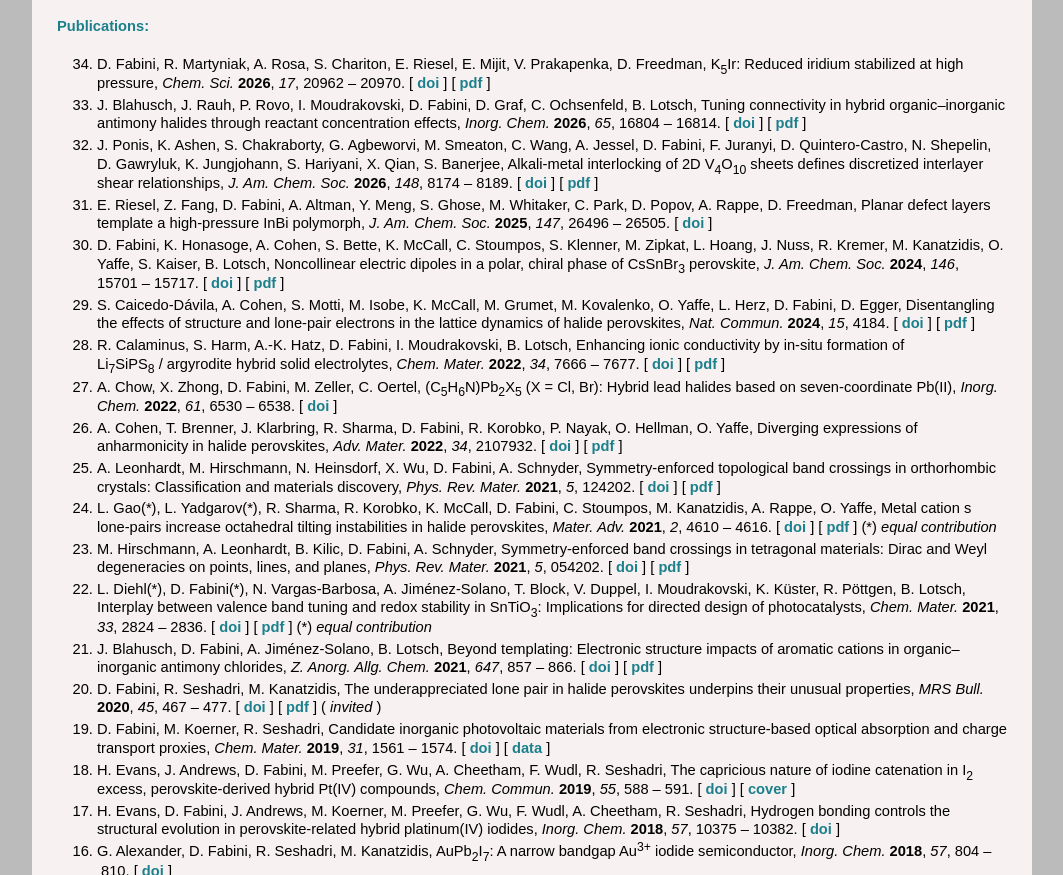
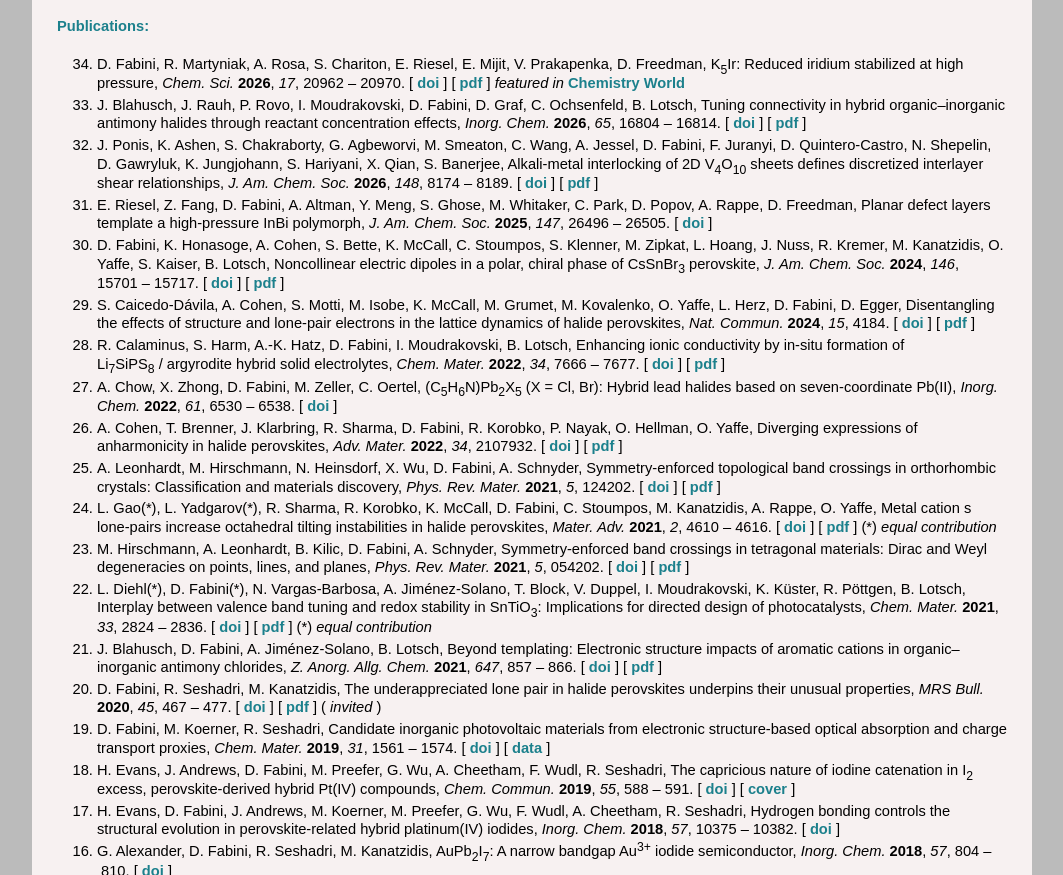
Before and after one commit to dougfabini/dougfabini.github.io, a plain HTML site: page index.html in a window 1280 px wide. Shown: the part 1577-2452 px from the top of the page, without its empty margins (108-1171 px from the left). Drawn offline with Linux system fonts and the light colour scheme.

Commit message:
Update index.html

```diff
--- a/index.html
+++ b/index.html
@@ -170,7 +170,7 @@
 
 <li>
 D. Fabini, R. Martyniak, A. Rosa, S. Chariton, E. Riesel, E. Mijit, V. Prakapenka, D. Freedman,
-K<sub>5</sub>Ir: Reduced iridium stabilized at high pressure, <i>Chem. Sci.</i> <b>2026</b>, <i>17</i>, 20962&nbsp;&ndash;&nbsp;20970. [&nbsp;<a href="https://doi.org/10.1039/D6SC03528K"><b>doi</b></a>&nbsp;]&nbsp;[&nbsp;<a href="https://pubs.rsc.org/sc/article-pdf/doi/10.1039/d6sc03528k/14778607/d6sc03528k.pdf"><b>pdf</b></a>&nbsp;]
+K<sub>5</sub>Ir: Reduced iridium stabilized at high pressure, <i>Chem. Sci.</i> <b>2026</b>, <i>17</i>, 20962&nbsp;&ndash;&nbsp;20970. [&nbsp;<a href="https://doi.org/10.1039/D6SC03528K"><b>doi</b></a>&nbsp;]&nbsp;[&nbsp;<a href="https://pubs.rsc.org/sc/article-pdf/doi/10.1039/d6sc03528k/14778607/d6sc03528k.pdf"><b>pdf</b></a>&nbsp;] <i>featured in</i> <a href="https://www.chemistryworld.com/news/high-pressure-hunt-for-iridide-anion-reveals-unusual-intermetallic-compound-instead/4024495.article"><b>Chemistry World</b></a>
 
 <li>
 J. Blahusch, J. Rauh, P. Rovo, I. Moudrakovski, D. Fabini, D. Graf, C. Ochsenfeld, B. Lotsch,
```
